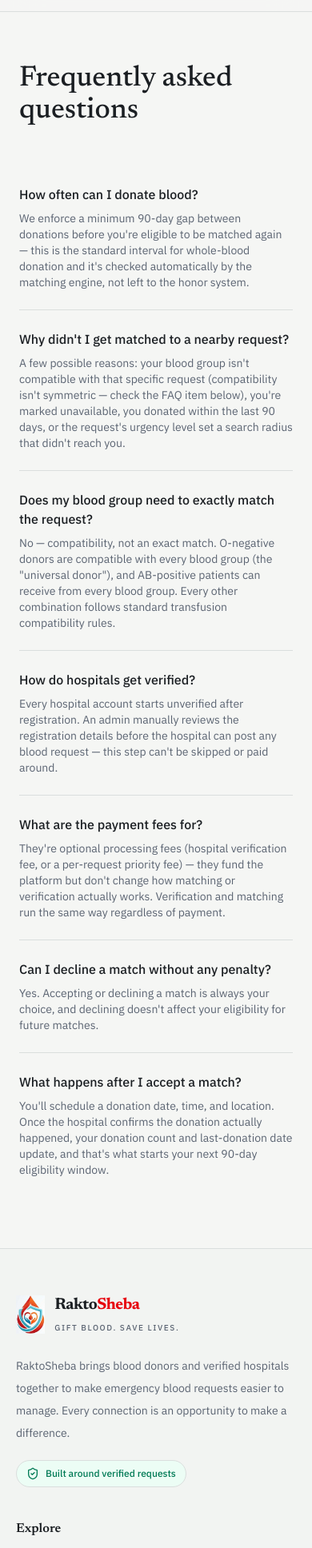
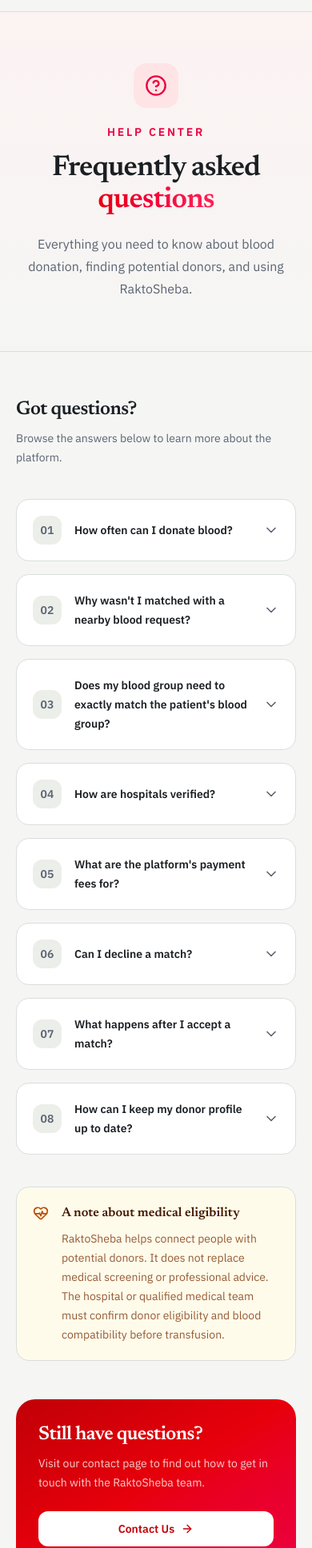
Before and after one commit to islamSorifulhero/Blood-Donation-Frontend, a Next.js app: page /faq in a window 390 px wide. Shown: the part 58-1994 px from the top of the page at 80% size. Built offline with nearby package versions, Linux system fonts and the light colour scheme.

Commit message:
searchable FAQ, category filter, accordion layout, responsive design and contact CTA

```diff
--- a/app/faq/page.tsx
+++ b/app/faq/page.tsx
@@ -1,59 +1,190 @@
 import type { Metadata } from "next";
+import Link from "next/link";
+import {
+  ArrowRight,
+  ChevronDown,
+  CircleHelp,
+  HeartPulse,
+  Hospital,
+  Search,
+  ShieldCheck,
+} from "lucide-react";
 import { PublicNav } from "@/components/layout/public-nav";
 import { PublicFooter } from "@/components/layout/public-footer";
 
 export const metadata: Metadata = {
-  title: "FAQ",
-  description: "Common questions about donating, hospital verification, and how matching works.",
+  title: "Frequently Asked Questions | RaktoSheba",
+  description:
+    "Find answers about blood donation, donor matching, hospital verification, and how RaktoSheba works.",
 };
 
 const faqs = [
   {
+    category: "Donation",
     q: "How often can I donate blood?",
-    a: "We enforce a minimum 90-day gap between donations before you're eligible to be matched again — this is the standard interval for whole-blood donation and it's checked automatically by the matching engine, not left to the honor system.",
+    a: "The appropriate interval depends on the type of donation and your health. For whole-blood donation, a gap of around 90 days is commonly used in many settings, but local medical guidance may differ. Always follow the advice of qualified medical professionals and confirm your eligibility before donating.",
   },
   {
-    q: "Why didn't I get matched to a nearby request?",
-    a: "A few possible reasons: your blood group isn't compatible with that specific request (compatibility isn't symmetric — check the FAQ item below), you're marked unavailable, you donated within the last 90 days, or the request's urgency level set a search radius that didn't reach you.",
+    category: "Matching",
+    q: "Why wasn't I matched with a nearby blood request?",
+    a: "Matching may depend on your blood group compatibility, availability, donation history, location, and the request's search criteria. Make sure your donor profile is complete and your availability status is up to date. A nearby request does not always mean you are eligible for that donation.",
   },
   {
-    q: "Does my blood group need to exactly match the request?",
-    a: "No — compatibility, not an exact match. O-negative donors are compatible with every blood group (the \"universal donor\"), and AB-positive patients can receive from every blood group. Every other combination follows standard transfusion compatibility rules.",
+    category: "Matching",
+    q: "Does my blood group need to exactly match the patient's blood group?",
+    a: "Not always. Blood compatibility depends on the blood components involved, ABO and Rh blood groups, and clinical requirements. For example, O-negative red blood cells are often described as universally compatible for emergency red-cell transfusions, but this does not apply to every blood product or situation. The hospital and transfusion professionals must confirm compatibility.",
   },
   {
-    q: "How do hospitals get verified?",
-    a: "Every hospital account starts unverified after registration. An admin manually reviews the registration details before the hospital can post any blood request — this step can't be skipped or paid around.",
+    category: "Hospitals",
+    q: "How are hospitals verified?",
+    a: "Hospital accounts may require administrative review before they can access request-posting features. Verification helps establish trust and reduce misuse. The exact requirements and approval status depend on the platform's implemented verification workflow.",
   },
   {
-    q: "What are the payment fees for?",
-    a: "They're optional processing fees (hospital verification fee, or a per-request priority fee) — they fund the platform but don't change how matching or verification actually works. Verification and matching run the same way regardless of payment.",
+    category: "Payments",
+    q: "What are the platform's payment fees for?",
+    a: "If payment features are enabled, fees may relate to specific platform services, such as verification or request priority. Check the displayed fee details before paying. Payment should not be assumed to guarantee a donor match, a hospital approval, or a successful donation.",
   },
   {
-    q: "Can I decline a match without any penalty?",
-    a: "Yes. Accepting or declining a match is always your choice, and declining doesn't affect your eligibility for future matches.",
+    category: "Donation",
+    q: "Can I decline a match?",
+    a: "Yes. Donating blood is voluntary. You can decline a match if you are unavailable or do not wish to donate. If you have questions about how a particular response affects your account, check the platform's current policies.",
   },
   {
+    category: "Donation",
     q: "What happens after I accept a match?",
-    a: "You'll schedule a donation date, time, and location. Once the hospital confirms the donation actually happened, your donation count and last-donation date update, and that's what starts your next 90-day eligibility window.",
+    a: "Follow the instructions provided for scheduling and confirming the donation. Coordinate with the hospital or responsible medical team about the date, time, and location. A donation should only be recorded as completed after it has actually taken place and been confirmed through the platform's workflow.",
   },
+  {
+    category: "Account",
+    q: "How can I keep my donor profile up to date?",
+    a: "Keep your contact details, blood group, location, and availability accurate. Update your donation history when appropriate and follow any verification steps shown in your account. Accurate information helps the platform assess potential matches more effectively.",
+  },
+];
+
+const categories = [
+  { label: "All questions", icon: CircleHelp },
+  { label: "Donation", icon: HeartPulse },
+  { label: "Matching", icon: Search },
+  { label: "Hospitals", icon: Hospital },
+  { label: "Payments", icon: ShieldCheck },
+  { label: "Account", icon: CircleHelp },
 ];
 
 export default function FaqPage() {
   return (
-    <div className="min-h-screen">
+    <div className="min-h-screen overflow-hidden bg-background">
       <PublicNav />
-      <section className="mx-auto max-w-3xl px-6 py-16">
-        <h1 className="font-display text-4xl font-medium">Frequently asked questions</h1>
 
-        <dl className="mt-12 divide-y divide-border">
-          {faqs.map((item) => (
-            <div key={item.q} className="py-6">
-              <dt className="font-medium">{item.q}</dt>
-              <dd className="mt-2 text-sm text-muted-foreground">{item.a}</dd>
+      <main>
+        {/* Hero */}
+        <section className="relative border-b border-border bg-gradient-to-b from-rose-50/70 to-background dark:from-rose-950/20 dark:to-background">
+          <div className="mx-auto max-w-7xl px-5 py-16 sm:px-8 sm:py-20 lg:px-10 lg:py-24">
+            <div className="mx-auto max-w-3xl text-center">
+              <div className="mx-auto mb-5 flex h-14 w-14 items-center justify-center rounded-2xl bg-rose-100 text-rose-600 dark:bg-rose-950/60 dark:text-rose-400">
+                <CircleHelp className="h-7 w-7" />
+              </div>
+
+              <p className="text-sm font-semibold uppercase tracking-[0.2em] text-rose-600 dark:text-rose-400">
+                Help Center
+              </p>
+
+              <h1 className="mt-4 font-display text-4xl font-semibold tracking-tight sm:text-5xl lg:text-6xl">
+                Frequently asked{" "}
+                <span className="bg-gradient-to-r from-red-600 to-rose-500 bg-clip-text text-transparent">
+                  questions
+                </span>
+              </h1>
+
+              <p className="mx-auto mt-5 max-w-2xl text-base leading-7 text-muted-foreground sm:text-lg">
+                Everything you need to know about blood donation, finding
+                potential donors, and using RaktoSheba.
+              </p>
             </div>
-          ))}
-        </dl>
-      </section>
+          </div>
+        </section>
+
+        {/* FAQ list */}
+        <section className="mx-auto max-w-4xl px-5 py-14 sm:px-8 sm:py-20">
+          <div className="mb-10">
+            <h2 className="text-2xl font-semibold tracking-tight sm:text-3xl">
+              Got questions?
+            </h2>
+            <p className="mt-2 text-sm leading-6 text-muted-foreground sm:text-base">
+              Browse the answers below to learn more about the platform.
+            </p>
+          </div>
+
+          <div className="space-y-4">
+            {faqs.map((item, index) => (
+              <details
+                key={item.q}
+                className="group rounded-2xl border border-border bg-card transition-colors open:border-rose-200 open:bg-rose-50/30 dark:open:border-rose-900 dark:open:bg-rose-950/10"
+              >
+                <summary className="flex cursor-pointer list-none items-center gap-4 p-5 sm:p-6 [&::-webkit-details-marker]:hidden">
+                  <span className="flex h-9 w-9 shrink-0 items-center justify-center rounded-xl bg-muted text-sm font-semibold text-muted-foreground transition-colors group-open:bg-rose-100 group-open:text-rose-700 dark:group-open:bg-rose-950 dark:group-open:text-rose-300">
+                    {String(index + 1).padStart(2, "0")}
+                  </span>
+
+                  <span className="flex-1 text-sm font-semibold leading-6 sm:text-base">
+                    {item.q}
+                  </span>
+
+                  <ChevronDown className="h-5 w-5 shrink-0 text-muted-foreground transition-transform duration-200 group-open:rotate-180" />
+                </summary>
+
+                <div className="px-5 pb-5 pl-[4.5rem] sm:px-6 sm:pb-6 sm:pl-[5.25rem]">
+                  <p className="text-sm leading-7 text-muted-foreground sm:text-base">
+                    {item.a}
+                  </p>
+                  <span className="mt-4 inline-flex rounded-full bg-muted px-3 py-1 text-xs font-medium text-muted-foreground">
+                    {item.category}
+                  </span>
+                </div>
+              </details>
+            ))}
+          </div>
+
+          {/* Medical note */}
+          <div className="mt-10 flex gap-4 rounded-2xl border border-amber-200 bg-amber-50 p-5 dark:border-amber-900/60 dark:bg-amber-950/20 sm:p-6">
+            <HeartPulse className="mt-0.5 h-5 w-5 shrink-0 text-amber-700 dark:text-amber-400" />
+            <div>
+              <h3 className="font-semibold text-amber-950 dark:text-amber-200">
+                A note about medical eligibility
+              </h3>
+              <p className="mt-2 text-sm leading-6 text-amber-900/80 dark:text-amber-200/80">
+                RaktoSheba helps connect people with potential donors. It does
+                not replace medical screening or professional advice. The
+                hospital or qualified medical team must confirm donor
+                eligibility and blood compatibility before transfusion.
+              </p>
+            </div>
+          </div>
+
+          {/* Contact CTA */}
+          <div className="mt-12 rounded-3xl bg-gradient-to-br from-red-700 via-red-600 to-rose-600 p-7 text-white sm:p-10">
+            <div className="flex flex-col gap-6 sm:flex-row sm:items-center sm:justify-between">
+              <div>
+                <h2 className="text-2xl font-semibold tracking-tight sm:text-3xl">
+                  Still have questions?
+                </h2>
+                <p className="mt-2 max-w-xl text-sm leading-6 text-white/80 sm:text-base">
+                  Visit our contact page to find out how to get in touch with
+                  the RaktoSheba team.
+                </p>
+              </div>
+
+              <Link
+                href="/contact"
+                className="inline-flex shrink-0 items-center justify-center gap-2 rounded-xl bg-white px-5 py-3 text-sm font-semibold text-red-700 transition-colors hover:bg-rose-50"
+              >
+                Contact Us
+                <ArrowRight className="h-4 w-4" />
+              </Link>
+            </div>
+          </div>
+        </section>
+      </main>
+
       <PublicFooter />
     </div>
   );
```
